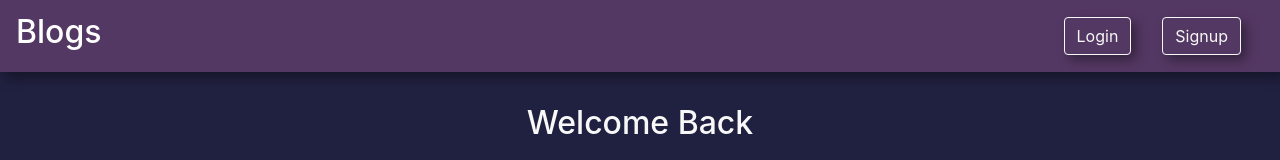
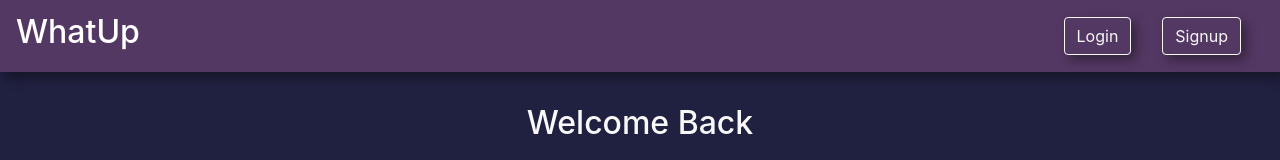
Before and after one commit to msk4862/WhatUp, a React (Create React App) app in the folder frontend/: page /login in a window 1280 px wide. Shown: the top 160 px of the page. Built offline with nearby package versions, Linux system fonts and the light colour scheme.

Commit message:
title updated

```diff
--- a/frontend/public/index.html
+++ b/frontend/public/index.html
@@ -29,7 +29,7 @@
       work correctly both with client-side routing and a non-root public URL.
       Learn how to configure a non-root public URL by running `npm run build`.
     -->
-    <title>Blog</title>
+    <title>WhatUp</title>
   </head>
 
   <body>
--- a/frontend/src/utilities/Constants.js
+++ b/frontend/src/utilities/Constants.js
@@ -1,4 +1,4 @@
-export const APP_TITLE = "Blogs";
+export const APP_TITLE = "WhatUp";
 export const MY_PROFILE_TEXT = "My Account";
 export const LOGIN_TITLE = "Welcome Back";
 export const SIGNUP_TITLE = "Welcome";
```
